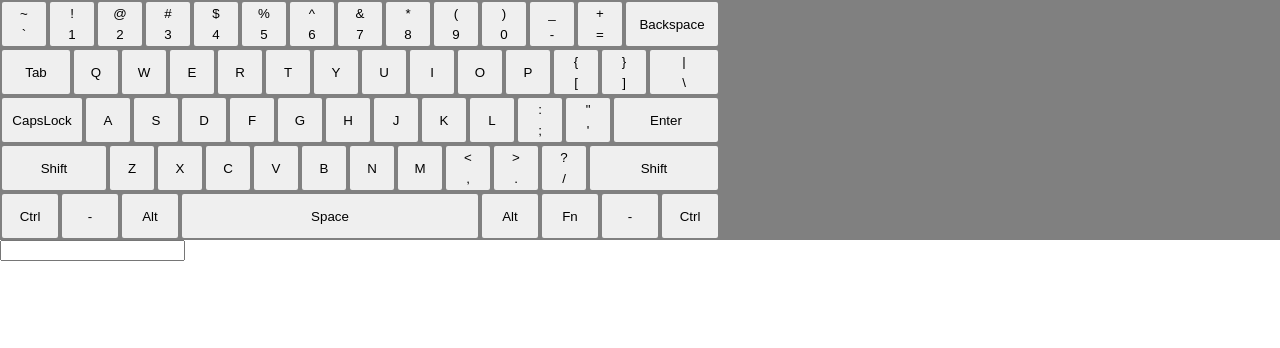
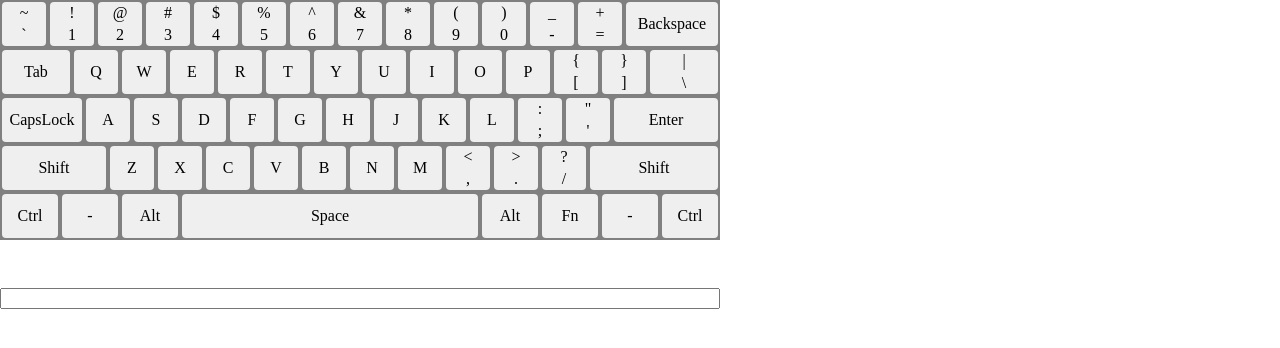
Before and after one commit to hhk9292/frontend-study, a React (Vite) app: page /keyboard in a window 1280 px wide. Shown: the top 348 px of the page. Built offline with nearby package versions, Linux system fonts and the light colour scheme.

Commit message:
css 수정

```diff
--- a/index.html
+++ b/index.html
@@ -5,6 +5,7 @@
     <meta http-equiv="X-UA-Compatible" content="IE=edge" />
     <meta name="viewport" content="width=device-width, initial-scale=1.0" />
     <title>React App</title>
+    <link rel="stylesheet" href="./reset.css">
   </head>
   <body>
     <div id="root"></div>
--- a/src/reset.css
+++ b/reset.css
@@ -2,6 +2,7 @@ html,
 body,
 div,
 span,
+button,
 applet,
 object,
 iframe,
--- a/src/App.tsx
+++ b/src/App.tsx
@@ -1,7 +1,5 @@
 import React from 'react';
 import { BrowserRouter, useRoutes } from 'react-router-dom';
-
-import './reset.css';
 
 import routes from '@/routes';
 
--- a/src/features/keyboard/components/KeyButton.tsx
+++ b/src/features/keyboard/components/KeyButton.tsx
@@ -11,10 +11,10 @@ type Props = {
 };
 
 const BASE_WIDTH = 48;
-const BASE_HEIGHT = BASE_WIDTH;
+const BASE_HEIGHT = BASE_WIDTH - 4;
 
 const KeyButton = ({ size, text, upperText, onClick }: Props) => {
-  const width = size * BASE_WIDTH;
+  const width = size * BASE_WIDTH - 4;
 
   const onClickHandler = () => {
     onClick({
--- a/src/features/keyboard/components/style.css
+++ b/src/features/keyboard/components/style.css
@@ -1,13 +1,15 @@
-.keyboard_button_wrapper {
+.keyboard_row {
   display: flex;
-  background-color: gray;
+}
+
+.keyboard_row + .keyboard_row {
+  margin-top: 4px;
 }
 
 .keyboard_button {
   display: flex;
   flex-direction: column;
   justify-content: space-around;
-  border: 2px solid gray;
   border-radius: 4px;
 
   width: 100%;
@@ -18,8 +20,6 @@
   }
 }
 
-.keyboard_row {
-  display: flex;
-  width: 100%;
-  background-color: gray;
+.keyboard_button_wrapper + .keyboard_button_wrapper {
+  margin-left: 4px;
 }
--- a/src/features/keyboard/containers/KeyboardRow1.tsx
+++ b/src/features/keyboard/containers/KeyboardRow1.tsx
@@ -16,7 +16,7 @@ const KeyboardRow1 = ({ onClick }: Props) => {
       <KeyButton text="Alt" size={1.25} onClick={onClick} />
       <KeyButton text="Space" size={6.25} onClick={onClick} />
       <KeyButton text="Alt" size={1.25} onClick={onClick} />
-      <KeyButton text="Fn" size={1.25} onClick={onClick} />
+      <KeyButton text="Fn" size={1.25} onClick={() => void {}} />
       <KeyButton text="-" size={1.25} onClick={() => void {}} />
       <KeyButton text="Ctrl" size={1.25} onClick={onClick} />
     </KeyRow>
--- a/src/features/keyboard/views/Keyboard.tsx
+++ b/src/features/keyboard/views/Keyboard.tsx
@@ -1,4 +1,6 @@
 import React, { useState } from 'react';
+
+import './style.css'
 
 import KeyboardRow1 from '@keyboard/containers/KeyboardRow1';
 import KeyboardRow2 from '@keyboard/containers/KeyboardRow2';
@@ -82,13 +84,14 @@ const Keyboard = () => {
   };
 
   return (
-    <div>
-      <KeyboardRow5 onClick={onClickHandler} />
-      <KeyboardRow4 onClick={onClickHandler} />
-      <KeyboardRow3 onClick={onClickHandler} />
-      <KeyboardRow2 onClick={onClickHandler} />
-      <KeyboardRow1 onClick={onClickHandler} />
-
+    <div className="container">
+      <div className="keyboard_wrapper">
+        <KeyboardRow5 onClick={onClickHandler} />
+        <KeyboardRow4 onClick={onClickHandler} />
+        <KeyboardRow3 onClick={onClickHandler} />
+        <KeyboardRow2 onClick={onClickHandler} />
+        <KeyboardRow1 onClick={onClickHandler} />
+      </div>
       <input type="text" value={text} readOnly />
     </div>
   );
--- /dev/null
+++ b/src/features/keyboard/views/style.css
@@ -0,0 +1,11 @@
+.container {
+  display: inline-flex;
+  flex-direction: column;
+}
+
+.keyboard_wrapper {
+  display: inline-block;
+  background-color: #808080;
+  padding: 2px;
+  margin-bottom: 48px;
+}
```
Also changed, not shown: .pnp.cjs, 1 other file (tests, documents, lock files or other folders).
